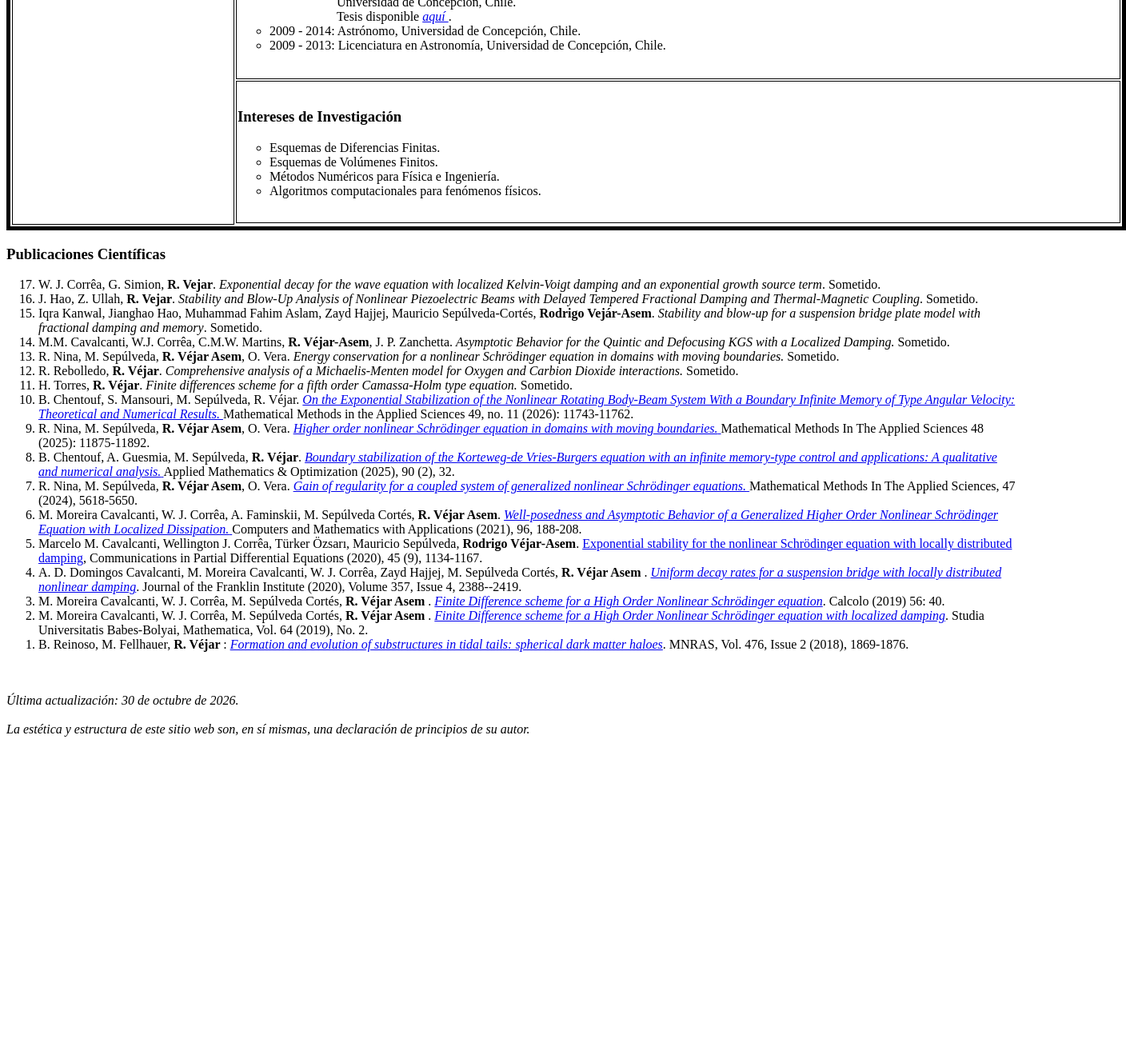
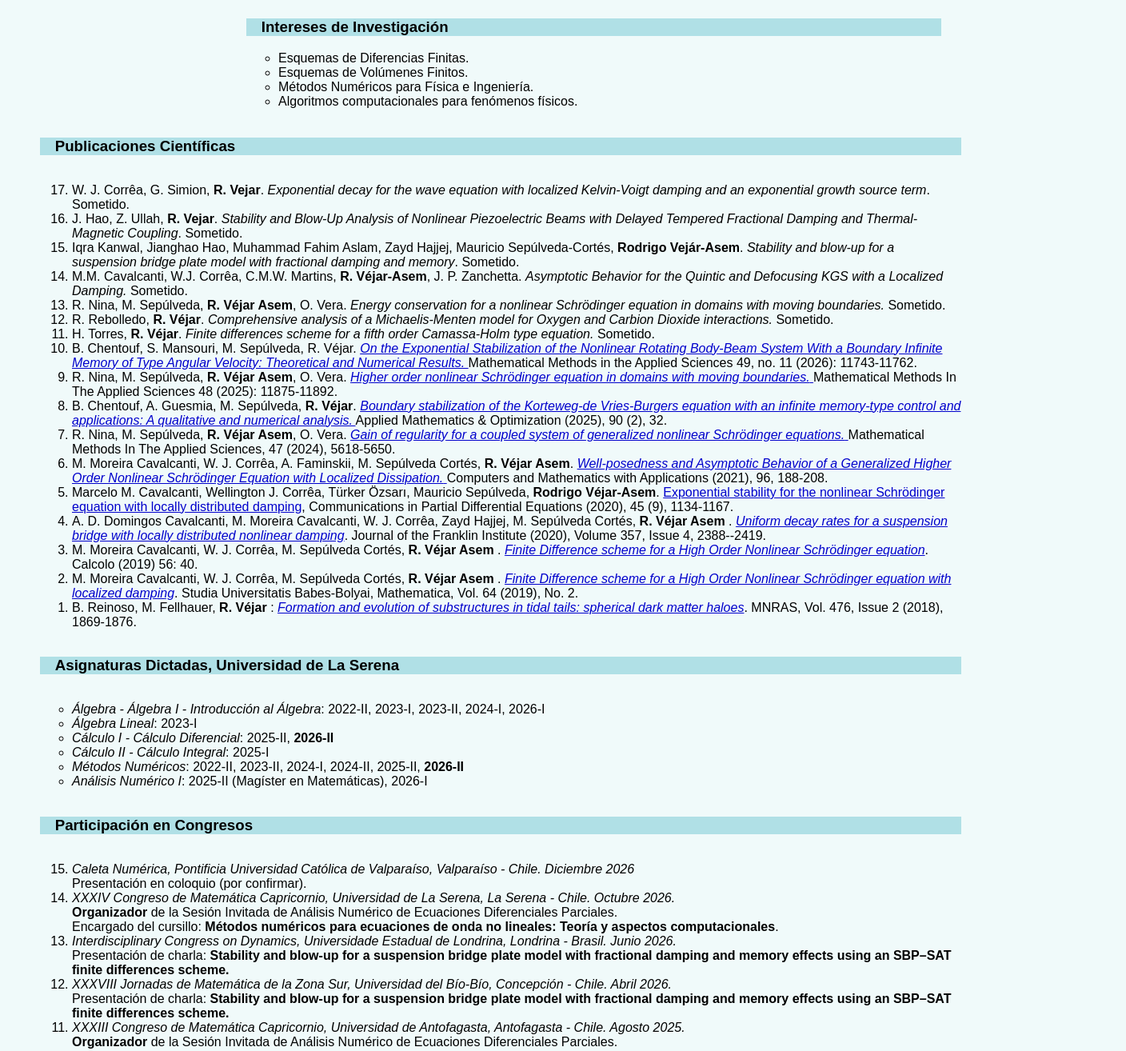
Before and after one commit to rodrigovejar/rodrigovejar.github.io, a plain HTML site: page index.html in a window 1280 px wide. Shown: the part 620-1934 px from the top of the page at 80% size, 1408 px wide, since content can reach past the window. Before the commit the page ends 1549 px from the top, so only its background shows below. Drawn offline with Linux system fonts and the light colour scheme.

Commit message:
Add files via upload

```diff
--- a/index.html
+++ b/index.html
@@ -4,20 +4,22 @@
   <head>
     <title> Rodrigo Vejar Asem </title>
   </head>
-  <body>
-    <table style="width: 1400px; height: 900px;" border=5 bordercolor=black>
+  <link rel="stylesheet" href="standard.css" type="text/css">
+  <body link="#0000CC" vlink="#0099CC" alink="#990099">
+    <table border="0" cellpadding="0" cellspacing="1" width="92%" class="main" height="100%">
       <tr>
-	<th rowspan="5"><img src="rodrigo_vejar.jpg", align="center", width="60%"/> </th>
+	<td> <img  border="3" height="200" src="rodrigo_vejar.jpg", style="vertical-align:middle;margin:0px 50px"/> </td>
 	<td>
 	  <h1> RODRIGO VEJAR ASEM </h1>
 	  <b> Profesor Asistente</b>
-	  <br> Departamento de Matemáticas <br> Universidad de La Serena <br> La Serena - Chile.
+	  <br> Departamento de Matemáticas <br> Facultad de Ciencias <br> Universidad de La Serena <br> La Serena - Chile.
 	  <p> E-mail <b>(sólo asuntos académicos)</b>: <i>rodrigo.vejar**userena.cl </i> ( ** = @) </p>
 	  <p> Perfiles: <a href="https://mathscinet.ams.org/mathscinet/MRAuthorID/1329898">MathSciNet</a>, <a href="https://orcid.org/0000-0001-8730-9518">ORCID</a>, <a href="https://www.webofscience.com/wos/author/record/48290318">Web of Science</a>. <a href="https://scholar.google.com/citations?user=-gLY9I4AAAAJ"> Google Scholar</a>. </p>
 	</td>
       </tr>
       <tr>
-	<td> <h3> Experiencia Docente </h3> (Listado de asignaturas dictadas: click <a href="docencia.html">aquí</a>.)
+	<td> </td>
+	<td> <h3> Experiencia Docente </h3>
 	  <UL TYPE="CIRCLE">
 	    <LI> 2022-II - a la fecha : <i> Profesor Asistente.</i> Departamento de Matemáticas, Facultad de Ciencias, Universidad de La Serena
 	    <LI> 2019 II - 2022 I. <i> Profesor a Honorarios. </i> Departamento de Matemática, Facultad de Ciencias, Universidad del Bío-Bío
@@ -26,6 +28,7 @@
 	</UL> </td>
       </tr>
       <tr>
+	<td> </td>
 	<td>
 	  <h3> Educación </h3>
 	  <UL TYPE="CIRCLE">
@@ -37,6 +40,7 @@
 	</td>
       </tr>
       <tr>
+	<td> </td>
 	<td>
 	  <h3> Intereses de Investigación </h3>
 	  <UL TYPE="CIRCLE">
@@ -47,12 +51,11 @@
 	  </UL>
 	</td>
       </tr>
-      <tr>
     </table>
 
-
-<h3> Publicaciones Científicas </h3>
-<OL REVERSED>
+    <table border="0" cellpadding="0" cellspacing="0" width="90%" class="main" height="100%"  style="vertical-align:middle;margin:0px 50px">
+      <tr> <td>	<h3> Publicaciones Científicas </h3> </td> </tr>
+      <tr> <td>	<OL REVERSED>
 	    <LI> W. J. Corrêa, G. Simion, <b>R. Vejar</b>. <i> Exponential decay for the wave equation with localized Kelvin-Voigt damping and an exponential growth source term</i>. Sometido.
 	    <LI> J. Hao, Z. Ullah, <b>R. Vejar</b>. <i>Stability and Blow-Up Analysis of Nonlinear Piezoelectric Beams with Delayed Tempered Fractional Damping and Thermal-Magnetic Coupling</i>. Sometido.
 	    <LI> Iqra Kanwal, Jianghao Hao, Muhammad Fahim Aslam, Zayd Hajjej, Mauricio Sepúlveda-Cortés, <b>Rodrigo Vejár-Asem</b>. <i>Stability and blow-up for a suspension bridge plate model with fractional damping and memory</i>. Sometido.
@@ -71,13 +74,60 @@
 	    <LI> M. Moreira Cavalcanti, W. J. Corrêa, M. Sepúlveda Cortés, <b> R. Véjar Asem </b>. <a href = "http://www.cs.ubbcluj.ro/~studia-m/index.php/journal/article/view/532"> <i>Finite Difference scheme for a High Order Nonlinear Schrödinger equation with localized damping</i></a>. Studia Universitatis Babes-Bolyai, Mathematica, Vol. 64 (2019), No. 2.
 	    <LI> B. Reinoso, M. Fellhauer, <b> R. Véjar </b>: <a href="https://academic.oup.com/mnras/article/476/2/1869/4636551"><i> Formation and evolution of substructures in tidal tails: spherical dark matter haloes</i></a>. MNRAS, Vol. 476, Issue 2 (2018), 1869-1876.
 	  </OL>
+	</td>
+      </tr>
+    </table>
+
+    <table border="0" cellpadding="0" cellspacing="0" width="90%" class="main" height="100%"  style="vertical-align:middle;margin:0px 50px">
+      <tr> <td>	<h3> Asignaturas Dictadas, Universidad de La Serena </h3> </td> </tr>
+      <tr>
+	<td>
+	<UL TYPE="CIRCLE">
+	  <LI> <i>Álgebra - Álgebra I - Introducción al Álgebra</i>: 2022-II, 2023-I, 2023-II, 2024-I, 2026-I
+	  <LI> <i>Álgebra Lineal</i>: 2023-I
+	  <LI> <i>Cálculo I - Cálculo Diferencial</i>: 2025-II, <b>2026-II</b>
+	  <LI> <i>Cálculo II - Cálculo Integral</i>: 2025-I
+	  <LI> <i>Métodos Numéricos</i>: 2022-II, 2023-II, 2024-I, 2024-II, 2025-II, <b>2026-II</b>
+	  <LI> <i>Análisis Numérico I</i>: 2025-II (Magíster en Matemáticas), 2026-I
+	</UL>
+	</td>
+      </tr>
+    </table>
+
+    <table border="0" cellpadding="0" cellspacing="0" width="90%" class="main" height="100%"  style="vertical-align:middle;margin:0px 50px">
+      <tr> <td>	<h3> Participación en Congresos </h3> </td> </tr>
+      <tr>
+	<td> <OL REVERSED>
+	    <LI> <i>Caleta Numérica, Pontificia Universidad Católica de Valparaíso, Valparaíso - Chile. Diciembre 2026</i> <br> Presentación en coloquio (por confirmar).
+	    <LI> <i>XXXIV Congreso de Matemática Capricornio, Universidad de La Serena, La Serena - Chile. Octubre 2026.</i> <br> <b>Organizador</b> de la Sesión Invitada de Análisis Numérico de Ecuaciones Diferenciales Parciales. <br> Encargado del cursillo: <b>Métodos numéricos para ecuaciones de onda no lineales: Teoría y aspectos computacionales</b>.
+	    <LI> <i>Interdisciplinary Congress on Dynamics, Universidade Estadual de Londrina, Londrina - Brasil. Junio 2026.</i> <br> Presentación de charla: <b>Stability and blow-up for a suspension bridge plate model with fractional damping and memory effects using an SBP–SAT finite differences scheme.</b>
+	    <LI> <i>XXXVIII Jornadas de Matemática de la Zona Sur, Universidad del Bío-Bío, Concepción - Chile. Abril 2026.</i> <br> Presentación de charla: <b>Stability and blow-up for a suspension bridge plate model with fractional damping and memory effects using an SBP–SAT finite differences scheme.</b>
+	    <LI> <i>XXXIII Congreso de Matemática Capricornio, Universidad de Antofagasta, Antofagasta - Chile. Agosto 2025.</i> <br> <b>Organizador</b> de la Sesión Invitada de Análisis Numérico de Ecuaciones Diferenciales Parciales. <br> Presentación de charla: <b>Finite volume scheme for a defocusing KGS equation with localized damping.</b>
+	    <LI> <i>Workshop On Hyperbolic Problems: Theory, Numerics and Applications, Centro de Investigación en Ingeniería Matemática, Concepción - Chile. Enero 2025.</i> <br> Presentación de charla: <b> Finite volume scheme for a Kawahara equation with time-delayed boundary control.</b>
+	    <LI> <i>Colóquio do Departamento de Matemática, Universidade Estadual de Pernambuco, Recife - Brasil. Julio 2024. </i> <br> Presentación en coloquio: <b>Esquemas de diferenças finitas para algumas equações de onda.</b>
+	    <LI> <i>Seventh Chilean Workshop on Numerical Analysis of Partial Differential Equations, Universidad de Concepción, Concepción - Chile. Enero 2024.</i> <br> Presentación de charla: <b>A Finite Differences Scheme For A Camassa-Holm Type Equation.</b>
+	    <LI> <i>Major Advances in numerical Schemes for Conservation laws + other topics, Nevados de Chillán, Chillán - Chile. Septiembre 2023.</i> <br> <b>Miembro del Comité Organizador Local. </b>
+	    <LI> <i>XXXI Congreso de Matemática Capricornio, Universidad Católica del Norte, Antofagasta - Chile. Agosto 2023.</i> <br> <b>Organizador</b> de la Sesión Invitada de Análisis Numérico de Ecuaciones Diferenciales Parciales.
+	    <LI> <i>XLVIII Semana de la Matemática, Pontificia Universidad Católica de Valparaíso, Valparaíso - Chile. Octubre 2022. </i> <br> Presentación de charla: <b>Finite difference scheme for a higher order nonlinear Schrödinger equation with periodic boundary conditions.</b>
+	    <LI> <i> Sixth Chilean Workshop on Numerical Analysis of Partial Differential Equations, Universidad de Concepción, Concepción - Chile. Enero 2019.</i> <br> Presentación de charla: <b>Finite difference scheme for the high order nonlinear Schrödinger equation with localized dissipation.</b>
+	    <LI> <i> International Conference on Numerical Analysis and Approximation Theory, Universitatea Babes-Bolyai, Cluj-Napoca - România. Septiembre 2018.</i> <br> Presentación de charla: <b>Finite difference scheme for the high order nonlinear Schrödinger equation with localized dissipation.</b>
+	    <LI> <i>XXVI Congreso de Matemática Capricornio, Universidad de Tarapacá, Arica - Chile. Agosto 2017. </i> <br> Presentación de charla: <b>Study of stability and conservative numerical methods for a High-Order Nonlinear Schrödinger Equation.</b>
+	    <LI> <i>VII Taller de Ciencias Planetarias, Universidad Nacional de Córdoba, Córdoba - Argentina. Febrero 2014. </i> <br> Presentación de póster: <b>Momentum Angular en Sistemas Exoplanetarios.</b>
+	  </OL>
+	</td>
+      </tr>
+
+      <tr>
+	<td> <h> <i> Última actualización:  20 de noviembre de 2026. </i> </h> </td>
+      </tr>
+      <tr>
+	<td>	<h> <i> La estética y estructura de este sitio web son, en sí mismas, una declaración de principios de su autor. </i> </h> </td>
+      </tr>
+    </table>
 
     <br>
     <br>
 
-<h> <i> Última actualización:  30 de octubre de 2026. </i> </h>
-<br>
-<br>
-<h> <i> La estética y estructura de este sitio web son, en sí mismas, una declaración de principios de su autor. </i> </h>
 
   </body>
+</html>
--- /dev/null
+++ b/standard.css
@@ -0,0 +1,24 @@
+@import standard2.css;
+
+body {
+ font-family: Arial, Helvetica, sans-serif;
+ background-color:#F0FAFA;
+ color:#000000;
+ margin-left: 0;
+ margin-right: 0;
+ margin-top: 0;
+ margin-bottom: 0;
+ padding:0px;
+ }
+
+ .homepage {
+ font-family: Arial, Helvetica, sans-serif;
+ font-size: 13px;
+ font-weight: bold;
+ text-decoration: none;
+ }
+
+h3 {
+  text-indent: 1em;
+  background: powderblue;
+}
--- /dev/null
+++ b/standard2.css
@@ -0,0 +1,2 @@
+ .main { height:100%; top:0px; bottom:0px;right:0px;left:0px; width:100%;
+  }
```
Lines whose indentation alone changed are shown as unchanged.
